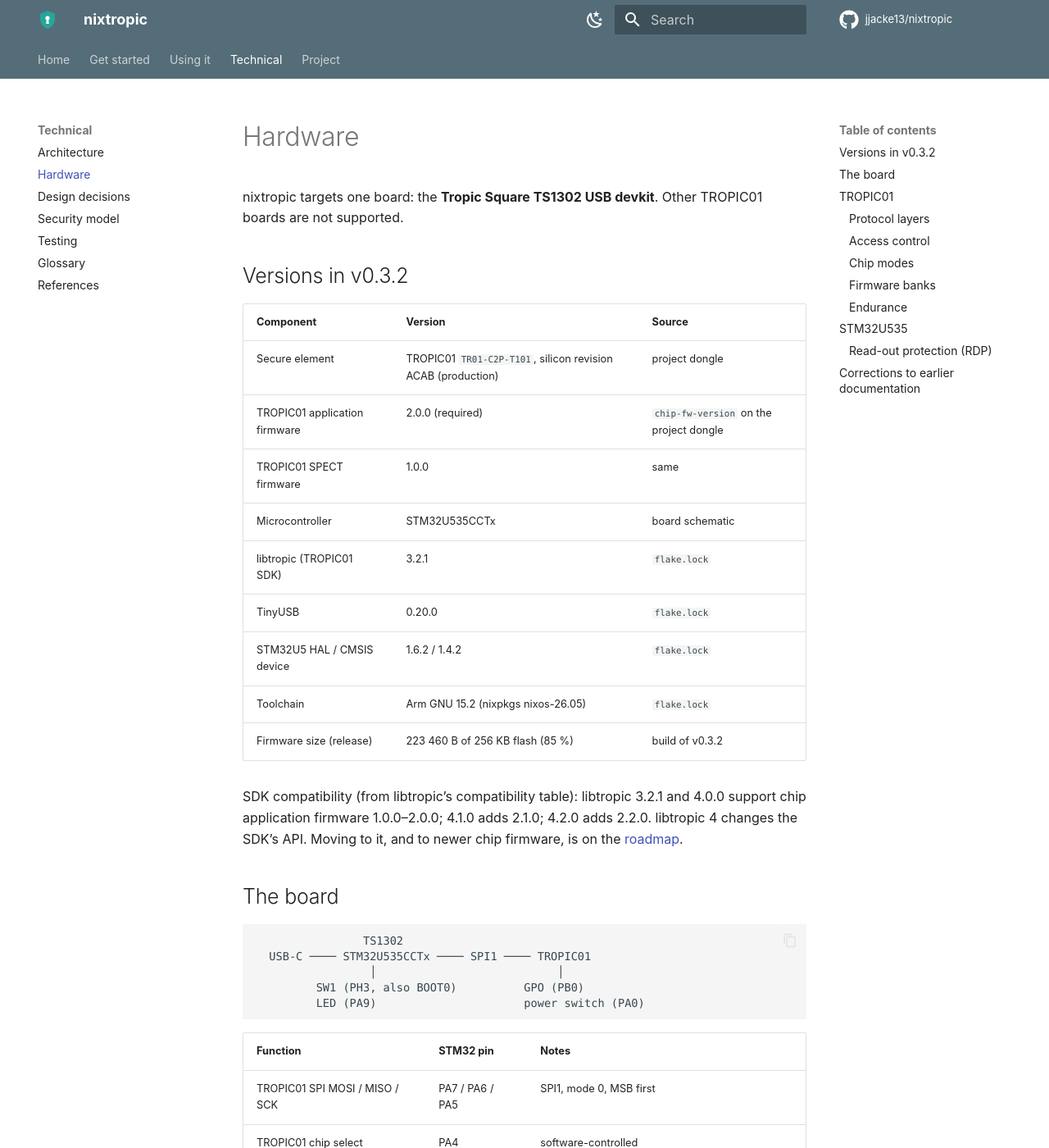
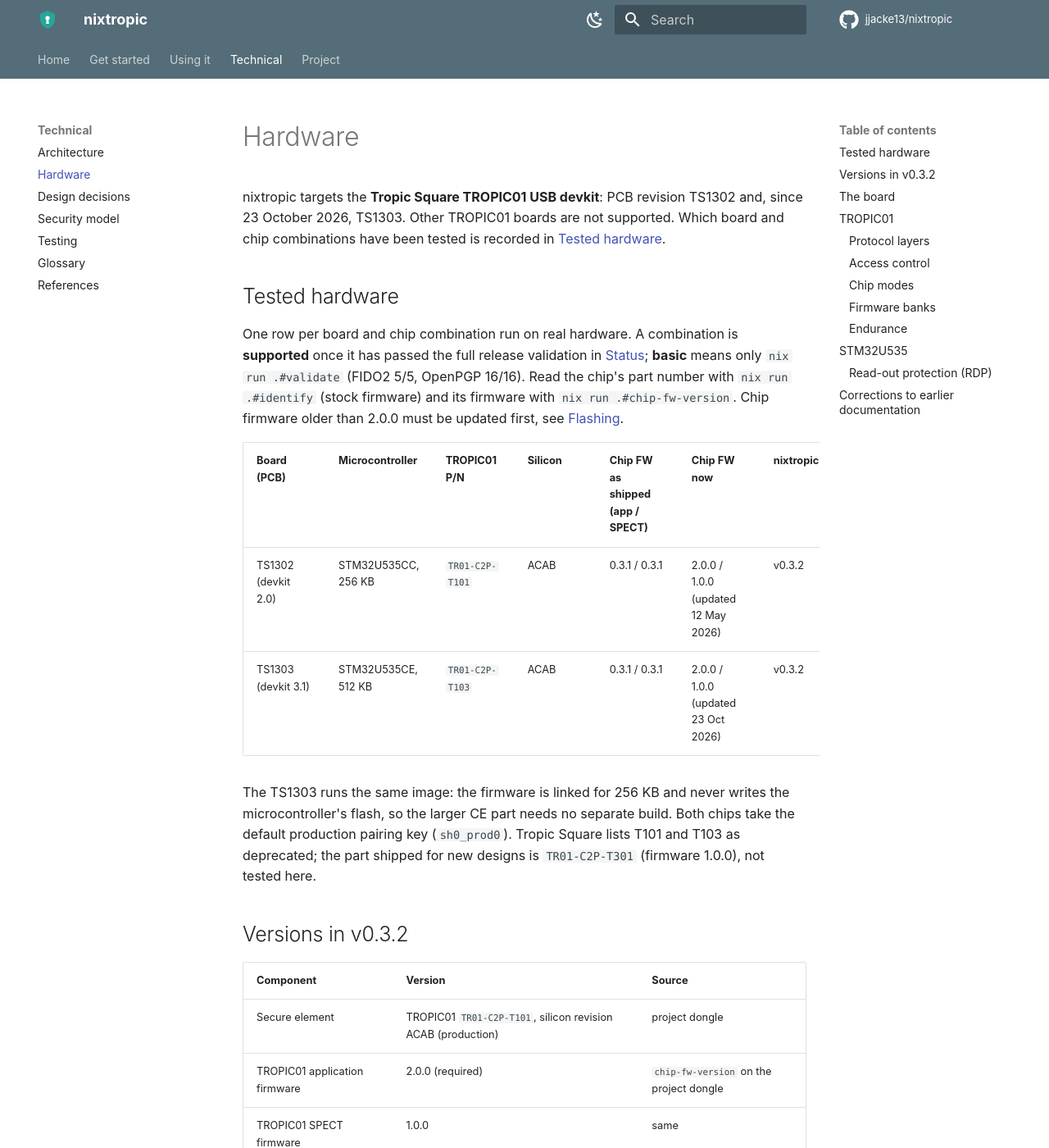
Before and after one commit to jjacke13/nixtropic, an MkDocs documentation site: the page built from docs/hardware.md, in a window 1280 px wide and 1400 px high. Shown: the whole window at 82% size. Built offline with MkDocs 1.6.1 and Material for MkDocs 9.7.7, drawn with Linux system fonts in a browser that asks for light colours; comment, search, counter and statistics services are not loaded; some of the changed text lies outside the part shown.

Commit message:
docs: tested hardware table (TS1302/T101 and TS1303/T103)
One row per board and chip combination tested on real hardware: PCB
revision, microcontroller variant, TROPIC01 part number and silicon,
chip firmware as shipped and now, nixtropic version, validation result.
TS1303 with TR01-C2P-T103 passes the basic suite after the chip update
to 2.0.0 / 1.0.0.

Co-Authored-By: Claude Opus 5.5 <noreply@anthropic.com>

```diff
--- a/docs/hardware.md
+++ b/docs/hardware.md
@@ -1,7 +1,28 @@
 # Hardware
 
-nixtropic targets one board: the **Tropic Square TS1302 USB devkit**. Other TROPIC01
-boards are not supported.
+nixtropic targets the **Tropic Square TROPIC01 USB devkit**: PCB revision TS1302 and,
+since 23 October 2026, TS1303. Other TROPIC01 boards are not supported. Which board and
+chip combinations have been tested is recorded in [Tested hardware](#tested-hardware).
+
+## Tested hardware
+
+One row per board and chip combination run on real hardware. A combination is
+**supported** once it has passed the full release validation in [Status](status.md);
+**basic** means only `nix run .#validate` (FIDO2 5/5, OpenPGP 16/16). Read the chip's
+part number with `nix run .#identify` (stock firmware) and its firmware with
+`nix run .#chip-fw-version`. Chip firmware older than 2.0.0 must be updated first, see
+[Flashing](flashing.md#tropic01-firmware-older-than-200).
+
+| Board (PCB) | Microcontroller | TROPIC01 P/N | Silicon | Chip FW as shipped (app / SPECT) | Chip FW now | nixtropic | Result |
+|---|---|---|---|---|---|---|---|
+| TS1302 (devkit 2.0) | STM32U535CC, 256 KB | `TR01-C2P-T101` | ACAB | 0.3.1 / 0.3.1 | 2.0.0 / 1.0.0 (updated 12 May 2026) | v0.3.2 | supported, full validation 20 Oct 2026 |
+| TS1303 (devkit 3.1) | STM32U535CE, 512 KB | `TR01-C2P-T103` | ACAB | 0.3.1 / 0.3.1 | 2.0.0 / 1.0.0 (updated 23 Oct 2026) | v0.3.2 | basic, 23 Oct 2026 |
+
+The TS1303 runs the same image: the firmware is linked for 256 KB and never writes the
+microcontroller's flash, so the larger CE part needs no separate build. Both chips take
+the default production pairing key (`sh0_prod0`). Tropic Square lists T101 and T103 as
+deprecated; the part shipped for new designs is `TR01-C2P-T301` (firmware 1.0.0), not
+tested here.
 
 ## Versions in v0.3.2
 
@@ -10,7 +31,7 @@ boards are not supported.
 | Secure element | TROPIC01 `TR01-C2P-T101`, silicon revision ACAB (production) | project dongle |
 | TROPIC01 application firmware | 2.0.0 (required) | `chip-fw-version` on the project dongle |
 | TROPIC01 SPECT firmware | 1.0.0 | same |
-| Microcontroller | STM32U535CCTx | board schematic |
+| Microcontroller | STM32U535CCTx (TS1302), STM32U535CETx (TS1303) | board schematics |
 | libtropic (TROPIC01 SDK) | 3.2.1 | `flake.lock` |
 | TinyUSB | 0.20.0 | `flake.lock` |
 | STM32U5 HAL / CMSIS device | 1.6.2 / 1.4.2 | `flake.lock` |
```
Also changed, not shown: docs/status.md (+1 -1 lines).
